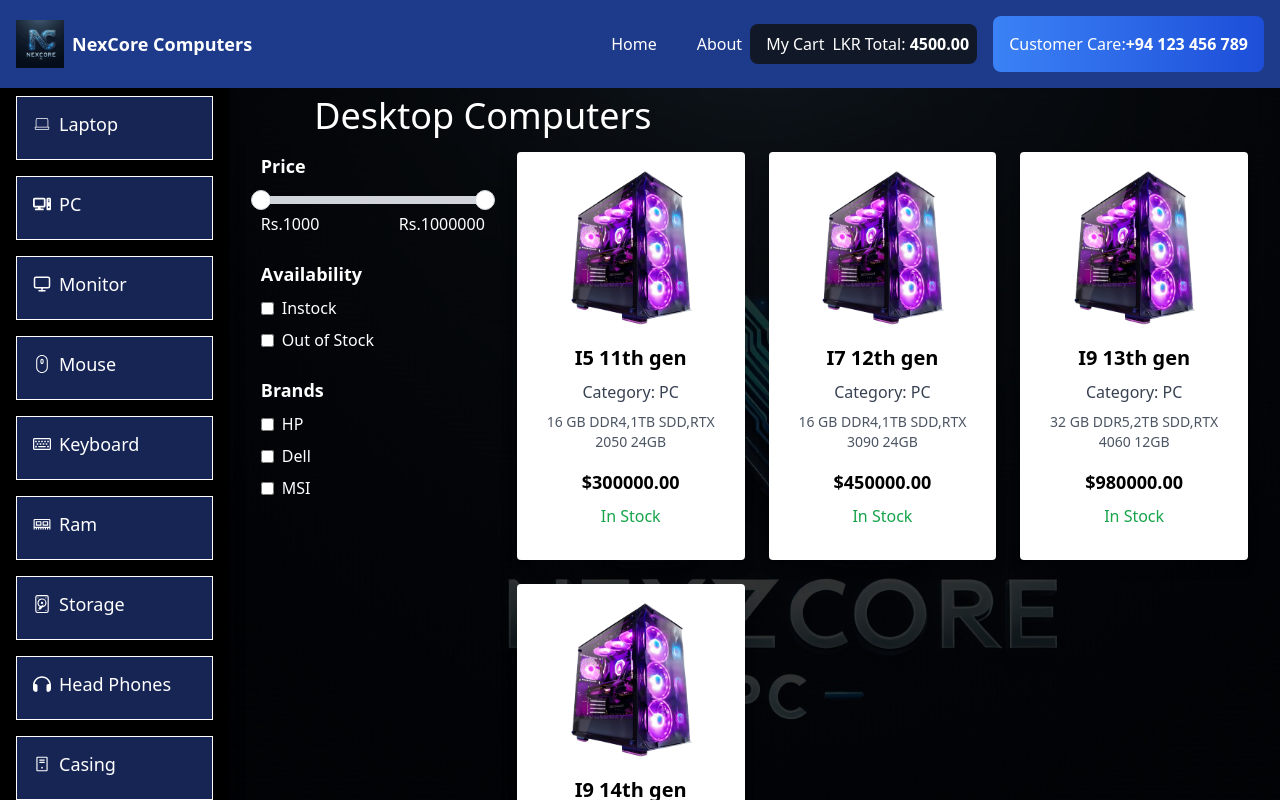
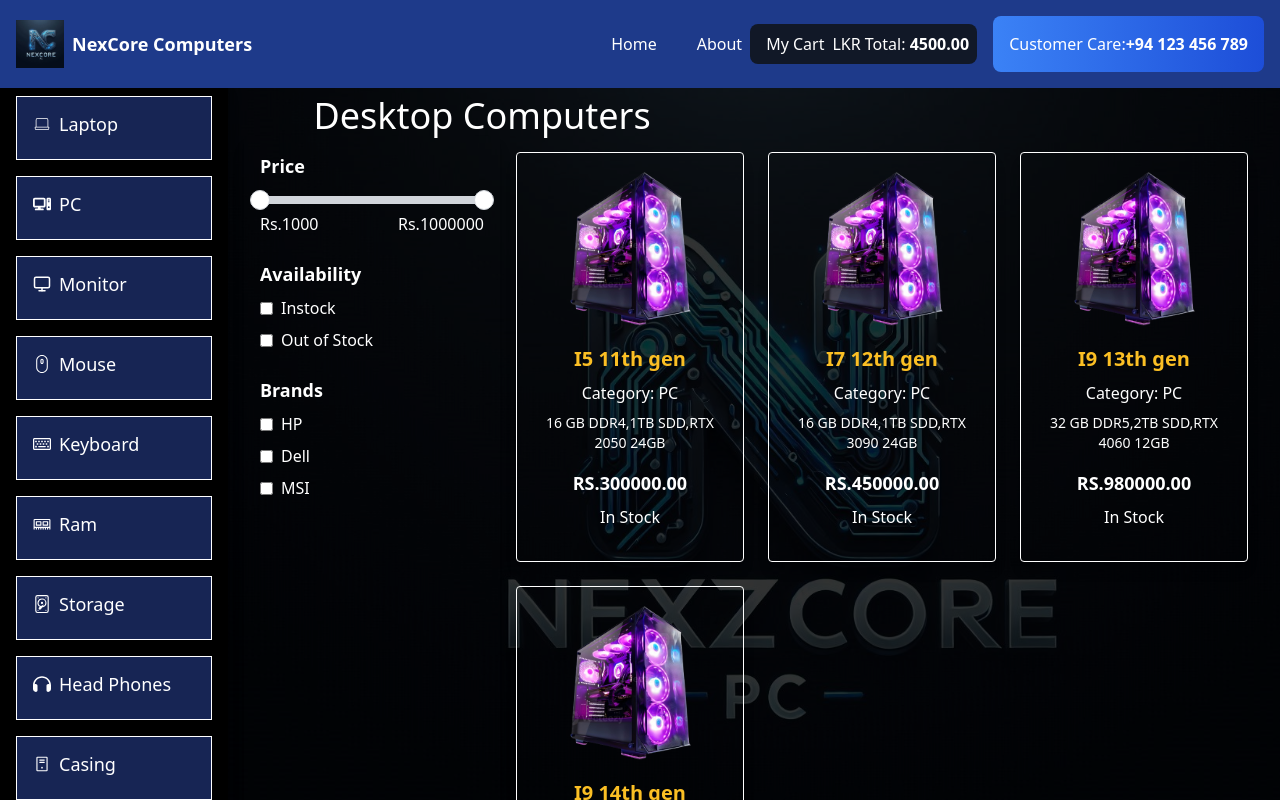
Before and after one commit to Kavishka-Prabashara/Nexz-Core-Computers, a React (Vite) app: page /pc in a window 1280 px wide. Shown: the top 800 px of the page. Built offline with nearby package versions, Linux system fonts and the light colour scheme.

Commit message:
Update product card ui

```diff
--- a/src/components/ProductCard.tsx
+++ b/src/components/ProductCard.tsx
@@ -1,6 +1,5 @@
-// Update ProductCardProps to include className
-import {FaCartPlus} from "react-icons/fa";
-import {useState} from "react";
+import { FaCartPlus } from "react-icons/fa";
+import { useState } from "react";
 
 interface ProductCardProps {
     image: string;
@@ -21,21 +20,28 @@
     };
 
     return (
-        <div className={`max-w-xs rounded overflow-hidden shadow-lg bg-white flex flex-col items-center justify-center p-4 relative group ${className}`}>
-            <img className="w-40 h-40 object-cover mb-4" src={image} alt={name} />
-            <h3 className="font-bold text-xl mb-2 text-center">{name}</h3>
-            <p className="text-gray-700 text-base mb-2 text-center">Category: {category}</p>
-            <p className="text-gray-600 text-sm mb-4 text-center">{description}</p>
-            <p className="text-lg font-semibold mb-2 text-center">${price.toFixed(2)}</p>
-            <p className={`mb-4 text-center ${availability === 'In Stock' ? 'text-green-600' : availability === 'Out of Stock' ? 'text-red-600' : 'text-yellow-500'}`}>
+        <div
+            className={`max-w-xs rounded overflow-hidden shadow-lg bg-transparent border border-white flex flex-col items-center justify-center p-4 relative group transition-all duration-500 ease-in-out hover:bg-gradient-to-l hover:from-blue-500 hover:to-blue-500 ${className}`}>
+
+
+            <img className="w-40 h-40 object-cover mb-4" src={image} alt={name}/>
+            <h3 className="font-bold text-xl mb-2 text-center text-amber-400 group-hover:text-white transition-colors duration-300 ">
+                {name}
+            </h3>
+            <p className="text-base mb-2 text-center text-white group-hover:text-black ">Category: {category}</p>
+            <p className="text-sm mb-4 text-center text-white group-hover:text-black ">{description}</p>
+            <p className="text-lg font-semibold mb-2 text-center text-white group-hover:text-black ">RS.{price.toFixed(2)}</p>
+            <p className={`mb-4 text-center text-white group-hover:text-black  ${availability === 'In Stock' ? 'text-green-600' : availability === 'Out of Stock' ? 'text-red-600' : 'text-yellow-500'}`}>
                 {availability}
             </p>
+
             <button
-                className={`absolute bottom-4 right-4 bg-blue-500 hover:bg-blue-700 text-white font-bold py-2 px-4 rounded-full opacity-0 group-hover:opacity-100 transition-opacity duration-300 ease-in-out ${availability === 'Out of Stock' || inCart ? 'opacity-50 cursor-not-allowed' : ''}`}
+                className={`absolute bottom-4 right-4 bg-blue-500 hover:bg-blue-700 text-white font-bold py-2 px-4 rounded-full opacity-0 group-hover:opacity-100 transition-opacity duration-300 ease-in-out
+                ${availability === 'Out of Stock' || inCart ? 'cursor-not-allowed opacity-50 hover:opacity-50' : ''}`}
                 onClick={handleAddToCart}
                 disabled={availability === 'Out of Stock' || inCart}
             >
-                <FaCartPlus size={24} />
+                <FaCartPlus size={24}/>
             </button>
         </div>
     );
```
